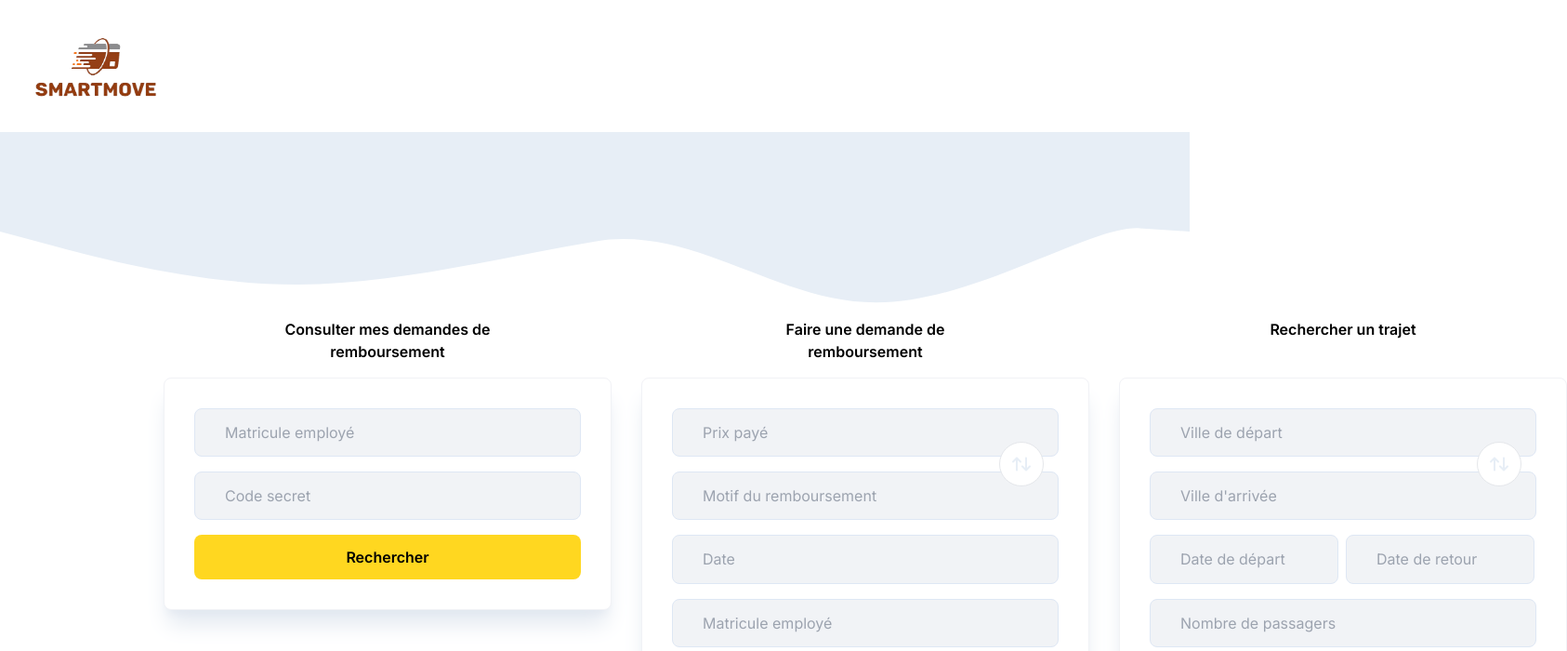
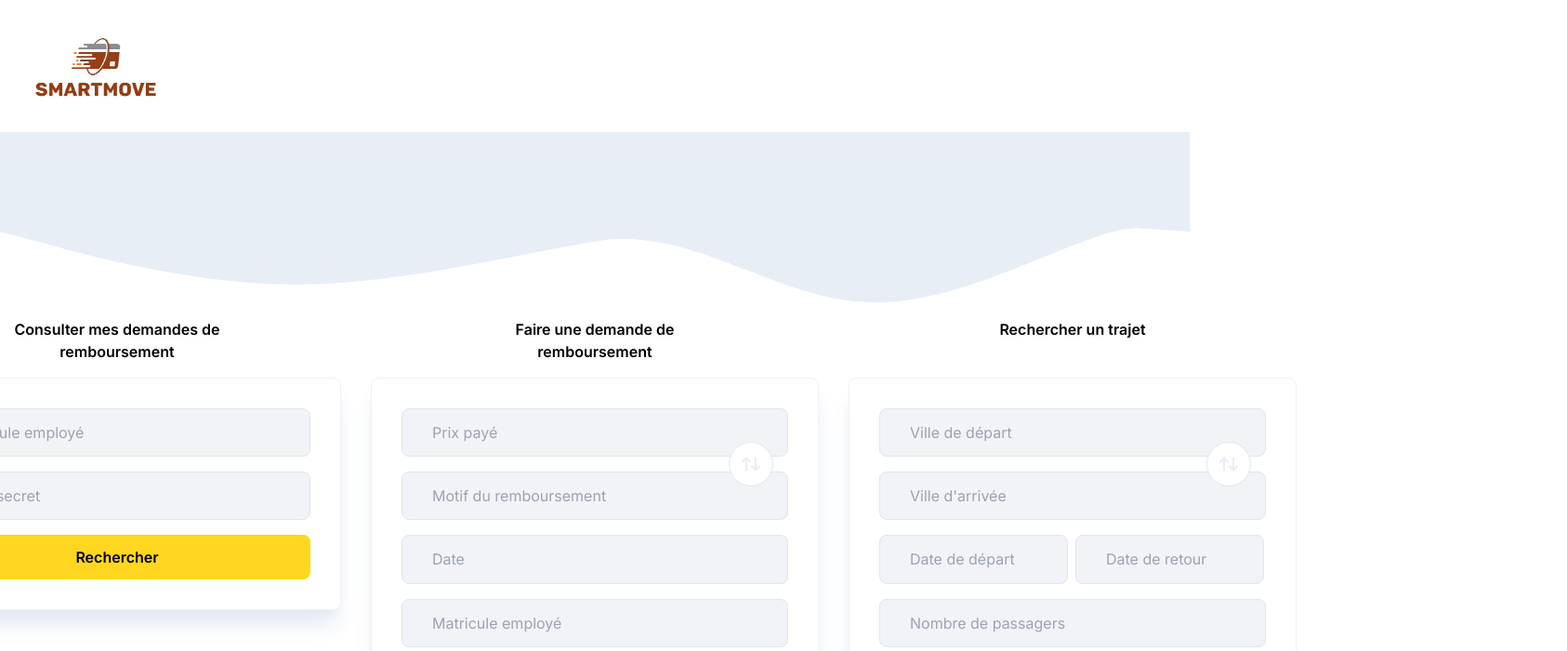
Before and after one commit to DjibrilNaji/smartmove, a Next.js app: page / in a window 1280 px wide. Shown: the top 700 px of the page at 93% size, 1686 px wide, since content can reach past the window. Built offline with nearby package versions, Linux system fonts and the light colour scheme.

Commit message:
fix: justify-center auto

```diff
--- a/src/app/page.tsx
+++ b/src/app/page.tsx
@@ -20,7 +20,7 @@
           fill="#E7EEF6"
         />
       </svg>
-      <div className="flex flex-col xl:flex-row xl:ml-44 lg:ml-36 gap-8">
+      <div className="flex flex-col xl:flex-row justify-center gap-8">
         <ViewRequest />
         <CreateRequest />
         <FindRoute />
```
